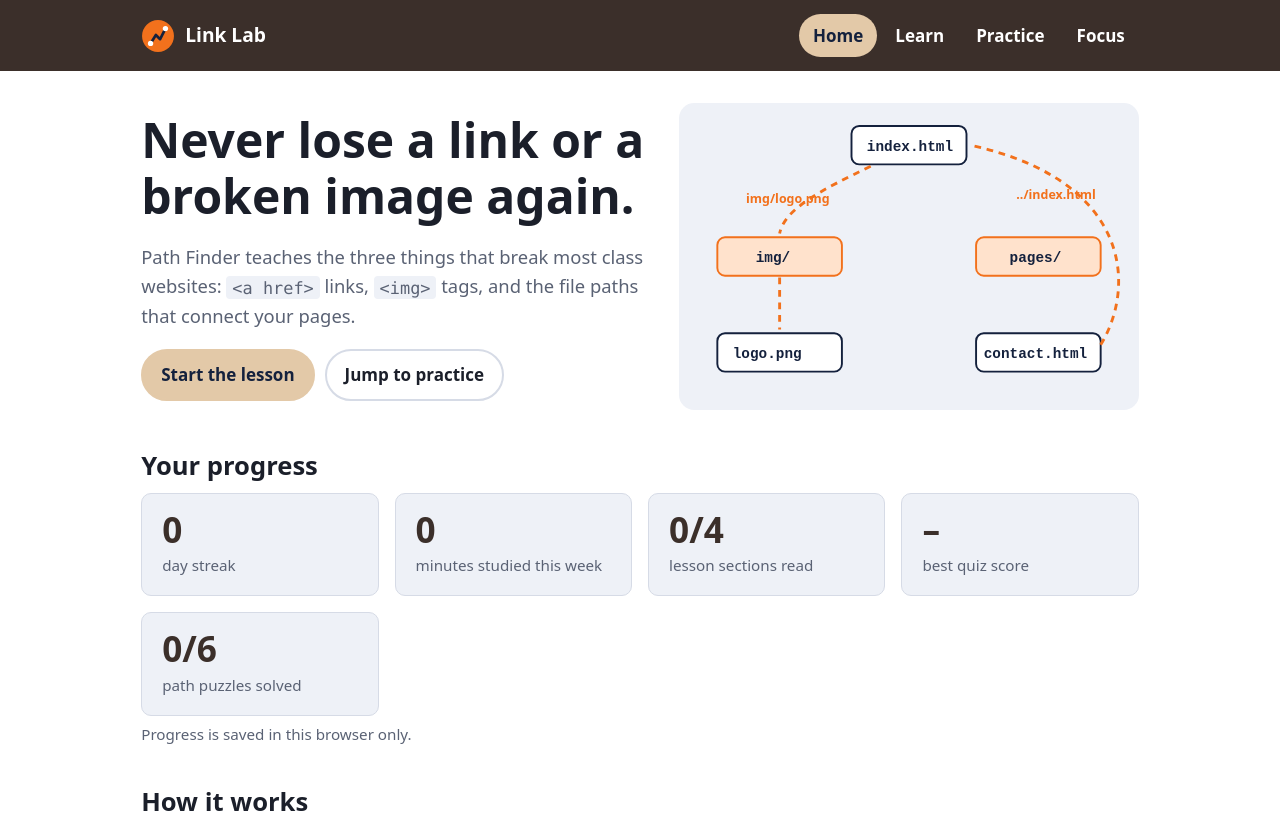
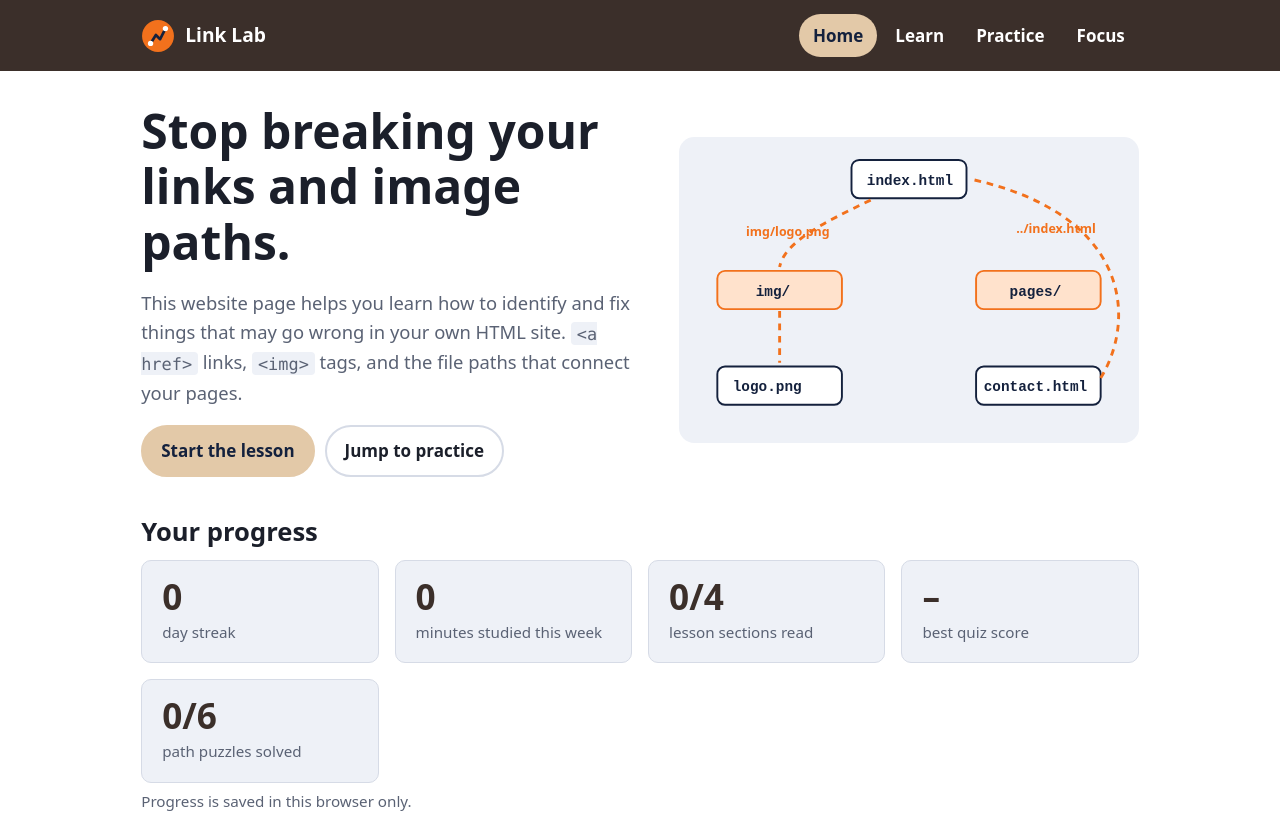
Before and after one commit to kaylimcdonald/bmis235-html-4, a plain HTML site: page index.html in a window 1280 px wide. Shown: the top 820 px of the page. Drawn offline with Linux system fonts and the light colour scheme.

Commit message:
Rewrite Home Page Intro

```diff
--- a/index.html
+++ b/index.html
@@ -27,8 +27,8 @@
   <main class="wrap">
     <section class="hero">
       <div>
-        <h1>Never lose a link or a broken image again.</h1>
-        <p class="lede">Path Finder teaches the three things that break most class websites:
+        <h1>Stop breaking your links and image paths.</h1>
+        <p class="lede">This website page helps you learn how to identify and fix things that may go wrong in your own HTML site.
           <code>&lt;a href&gt;</code> links, <code>&lt;img&gt;</code> tags, and the file paths that connect your pages.</p>
         <div class="btn-row">
           <a class="btn" href="learn.html">Start the lesson</a>
```
